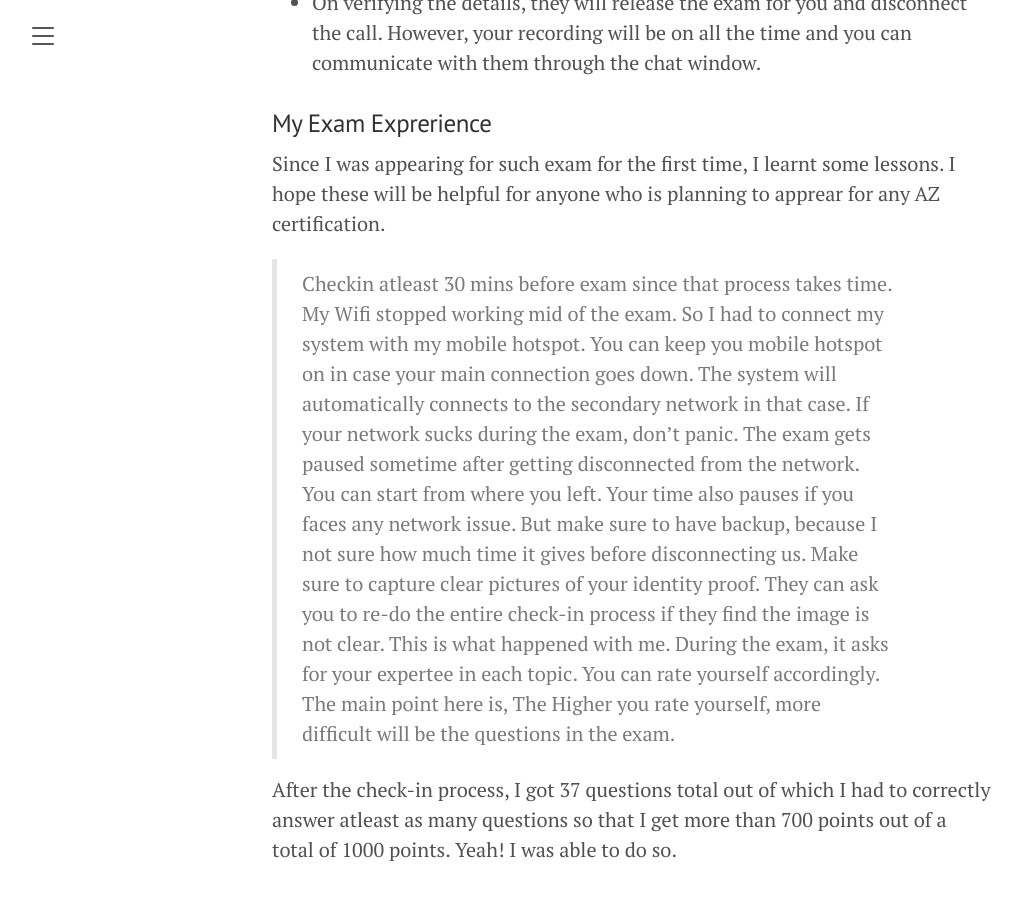
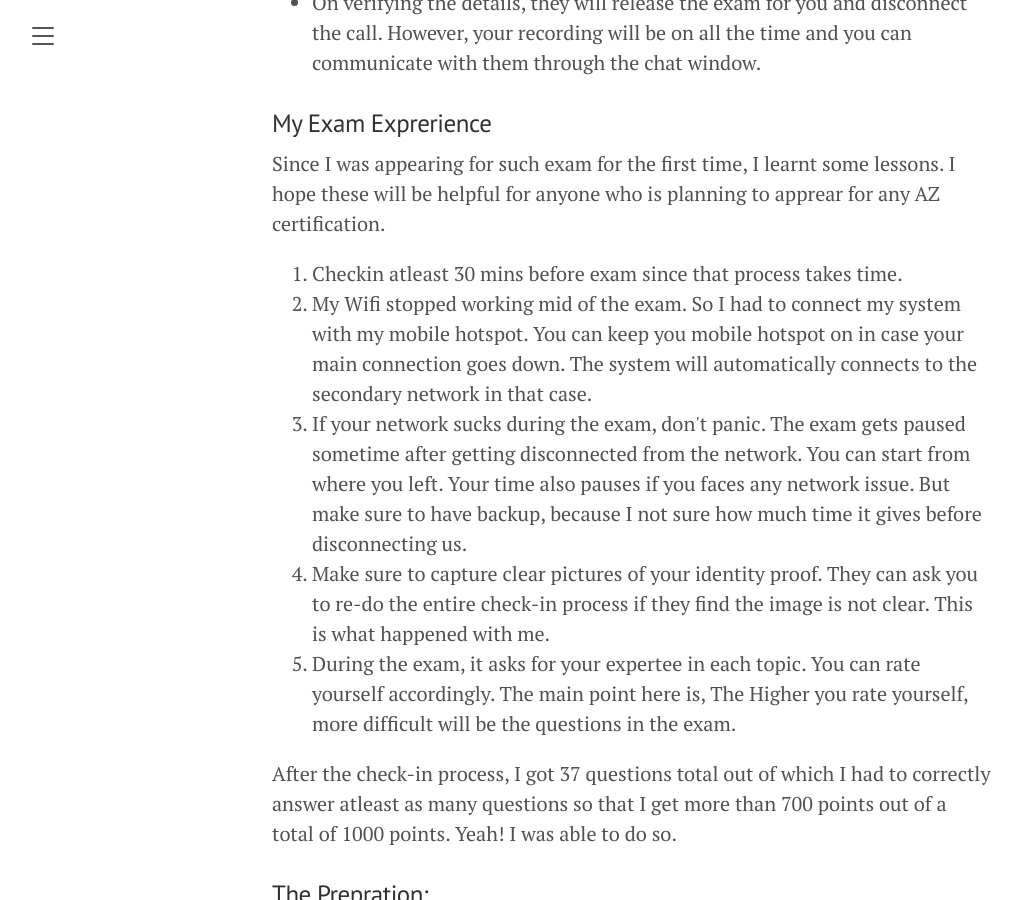
Before and after one commit to IshaanBhatnagar25/IshaanBhatnagar25.github.io, a Jekyll site: the page built from _posts/2020-12-20-CrackingTheFundamentals.md, in a window 1280 px wide and 900 px high, scrolled down 1743 px. Shown: the whole window, without its empty margins (8-1030 px from the left). Built offline with Jekyll 4.4.1, drawn with Linux system fonts in a browser that asks for light colours; nearby versions of some CDN libraries.

Commit message:
change_az900

```diff
--- a/_posts/2020-12-20-CrackingTheFundamentals.md
+++ b/_posts/2020-12-20-CrackingTheFundamentals.md
@@ -48,11 +48,13 @@ I had an appointment for 5.15 PM IST for the exam. I checked-in at around 4.45 P
 <p>Since I was appearing for such exam for the first time, I learnt some lessons. I hope these will be helpful for anyone who is planning to apprear for any AZ certification.
 </p>
 
-> Checkin atleast 30 mins before exam since that process takes time.
-> My Wifi stopped working mid of the exam. So I had to connect my system with my mobile hotspot. You can keep you mobile hotspot on in case your main connection goes down. The system will automatically connects to the secondary network in that case.
-> If your network sucks during the exam, don't panic. The exam gets paused sometime after getting disconnected from the network. You can start from where you left. Your time also pauses if you faces any network issue. But make sure to have backup, because I not sure how much time it gives before disconnecting us.
-> Make sure to capture clear pictures of your identity proof. They can ask you to re-do the entire check-in process if they find the image is not clear. This is what happened with me.
-> During the exam, it asks for your expertee in each topic. You can rate yourself accordingly. The main point here is, The Higher you rate yourself, more difficult will be the questions in the exam.
+<p><ol>
+<li> Checkin atleast 30 mins before exam since that process takes time.</li>
+<li> My Wifi stopped working mid of the exam. So I had to connect my system with my mobile hotspot. You can keep you mobile hotspot on in case your main connection goes down. The system will automatically connects to the secondary network in that case.</li>
+<li> If your network sucks during the exam, don't panic. The exam gets paused sometime after getting disconnected from the network. You can start from where you left. Your time also pauses if you faces any network issue. But make sure to have backup, because I not sure how much time it gives before disconnecting us.</li>
+<li> Make sure to capture clear pictures of your identity proof. They can ask you to re-do the entire check-in process if they find the image is not clear. This is what happened with me.</li>
+<li> During the exam, it asks for your expertee in each topic. You can rate yourself accordingly. The main point here is, The Higher you rate yourself, more difficult will be the questions in the exam.</li>
+</ol></p>
 
 <p>After the check-in process, I got 37 questions total out of which I had to correctly answer atleast as many questions so that I get more than 700 points out of a total of 1000 points. Yeah! I was able to do so.  </p>
 
```
